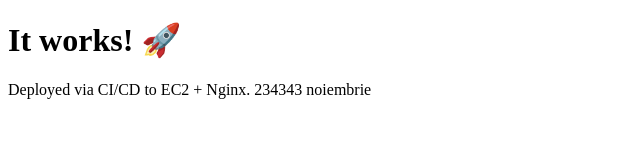
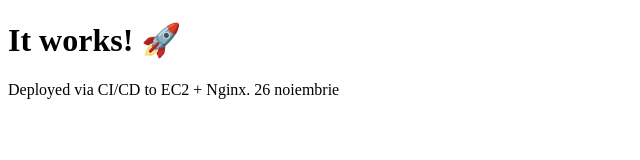
Before and after one commit to cosmin-neamtiu/cosmin-cicd-demo, a plain HTML site: page site/index.html in a window 1280 px wide. Shown: the full height of the page, 0-640 px from the left. Drawn offline with Linux system fonts and the light colour scheme.

Commit message:
lets see if cd dev works now

```diff
--- a/site/index.html
+++ b/site/index.html
@@ -6,6 +6,6 @@
   </head>
   <body>
     <h1>It works! 🚀</h1>
-    <p>Deployed via CI/CD to EC2 + Nginx. 234343 noiembrie</p>
+    <p>Deployed via CI/CD to EC2 + Nginx. 26 noiembrie</p>
   </body>
 </html>
```
